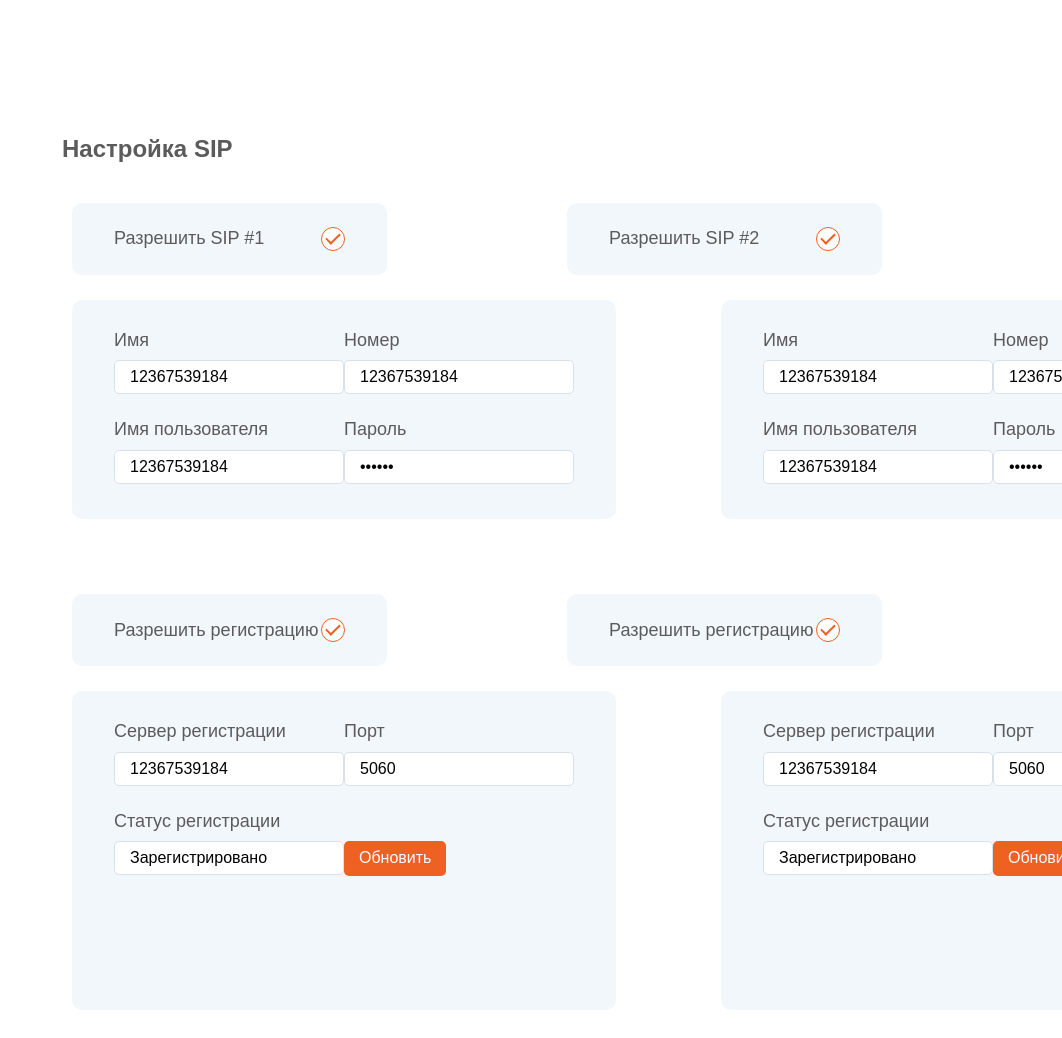
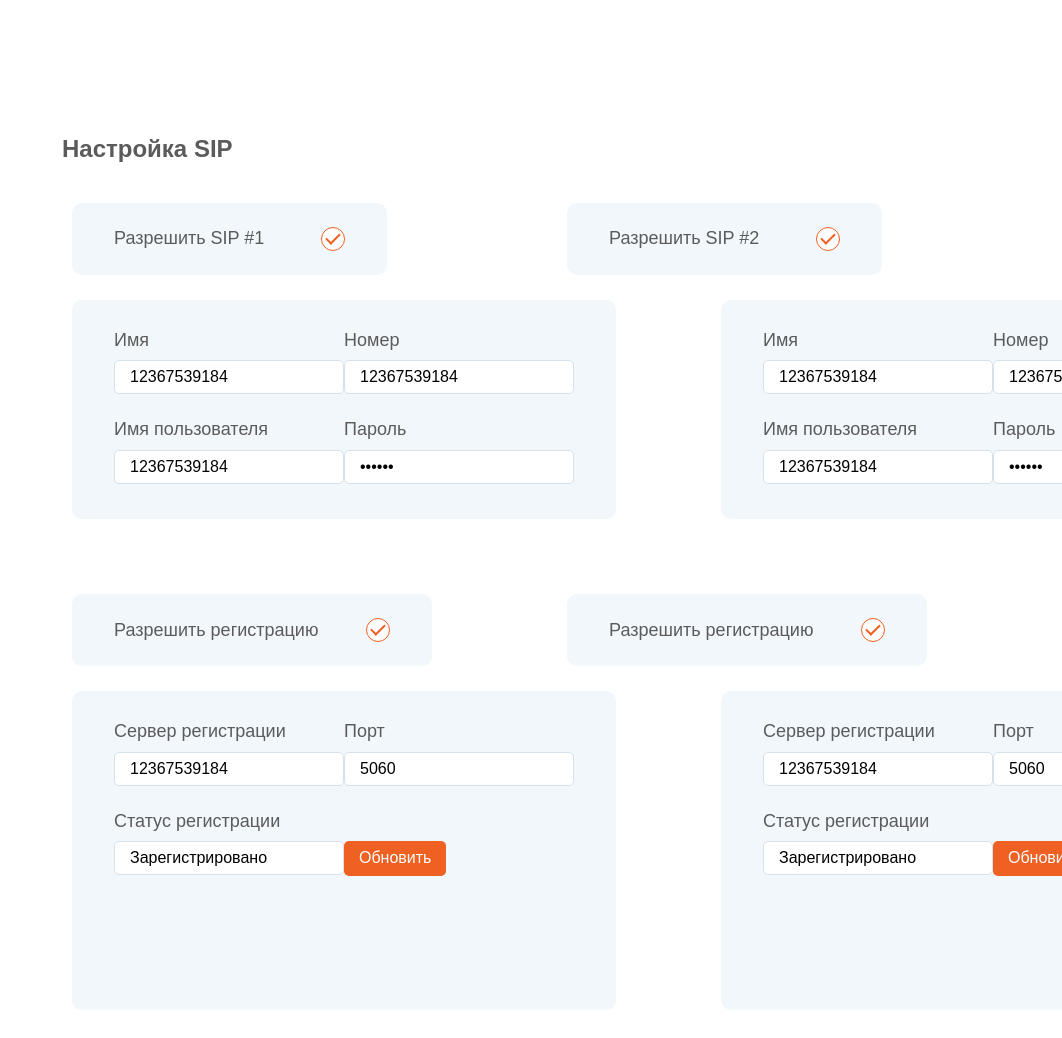
Before and after one commit to Plema/Domofon, a website: page assets/page6.html in a window 1280 px wide. Shown: the top 1038 px of the page, without its empty margins (218-1280 px from the left). Drawn offline with nearby package versions, Linux system fonts and the light colour scheme; files that its build step writes are made by us from their sources; files whose address does not match are found by name.

Commit message:
with some changes

```diff
--- a/assets/page6.html
+++ b/assets/page6.html
@@ -71,13 +71,13 @@
 
       <div class="flex">
         <div class="w610 mr105">
-          <div class="one-block inp-block short-block">
+          <div class="one-block inp-block" style="max-width: 360px;">
             <label for="reg1">Разрешить регистрацию </label>
             <input type="checkbox" name="" id="reg1" checked>
           </div>
         </div>
         <div class="w610 mr105">
-          <div class="one-block inp-block short-block">
+          <div class="one-block inp-block "  style="max-width: 360px;">
             <label for="reg2">Разрешить регистрацию</label>
             <input type="checkbox" name="" id="reg2" checked>
           </div>
```
Also changed, not shown: markup/page6.html (+2 -2 lines).
